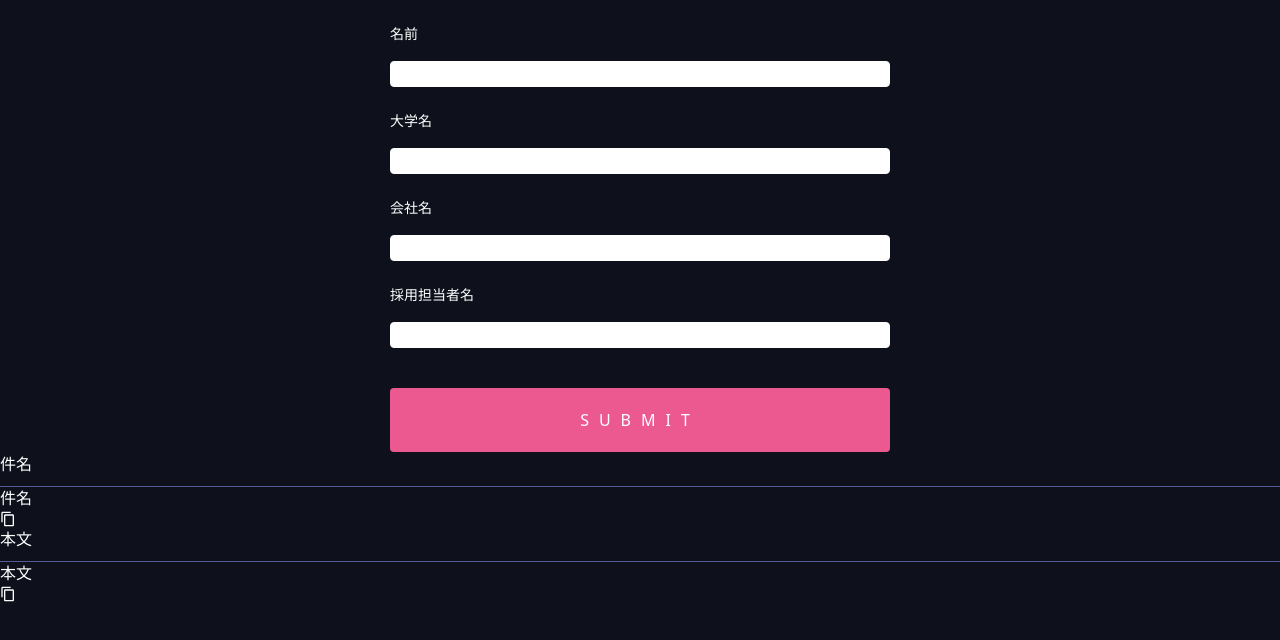
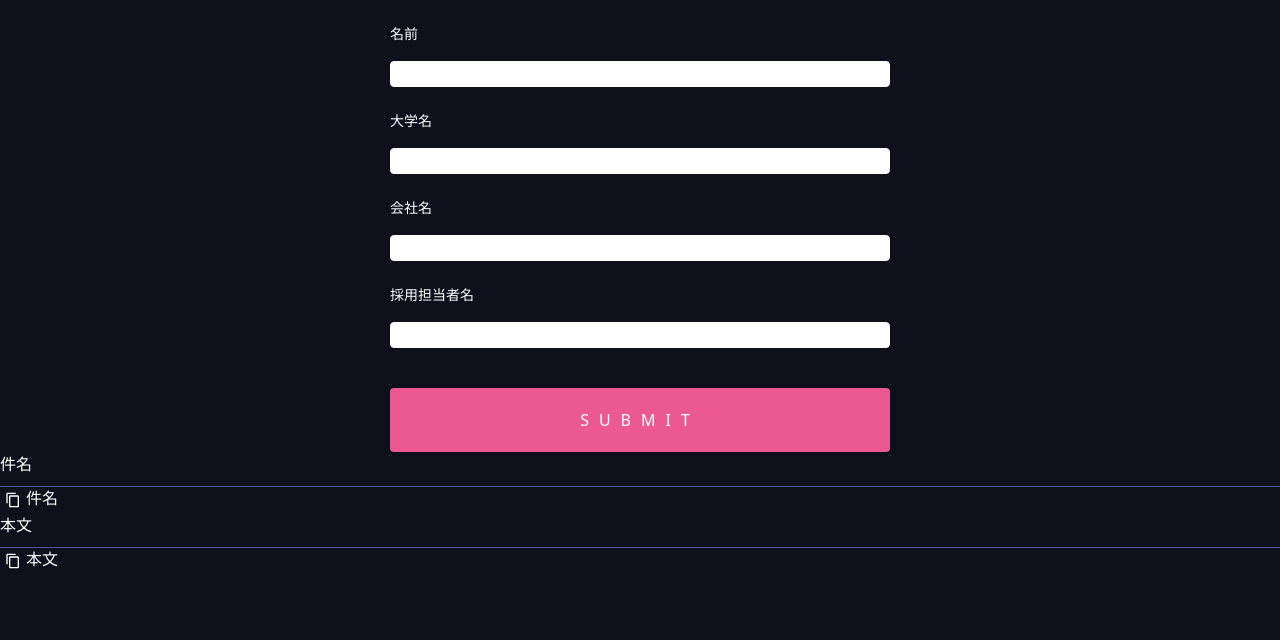
Before and after one commit to diohabara/naitei_jitai, a React (Create React App) app: page / in a window 1280 px wide. Shown: the top 640 px of the page. Built offline with nearby package versions, Linux system fonts and the light colour scheme.

Commit message:
feat: flex subject and body

```diff
--- a/src/App.css
+++ b/src/App.css
@@ -23,7 +23,8 @@ h1 {
 }
 
 h2 {
-  font-weight: 100;
+  font-weight: 400;
+  display: flex;
   color: white;
   text-align: left;
   padding-bottom: 10px;
@@ -34,15 +35,6 @@ h2 {
   background: #0e101c;
   max-width: 400px;
   margin: 0 auto;
-}
-
-p {
-  color: #bf1650;
-}
-
-p::before {
-  display: inline;
-  content: "♥";
 }
 
 input {
@@ -103,12 +95,14 @@ input:disabled {
 }
 
 .subject {
+  display: flex;
   margin: 0 auto;
   text-align: left;
   width: 100%;
   color: white;
 }
 .body {
+  display: flex;
   margin: 0 auto;
   text-align: left;
   width: 100%;
@@ -121,7 +115,9 @@ input:disabled {
   color: white;
 }
 
-/* span {
-  display: block;
+span {
+  display: flex;
   text-align: right;
-} */
+  font-weight: 400;
+  padding: 5px;
+}
--- a/src/App.tsx
+++ b/src/App.tsx
@@ -41,7 +41,7 @@ export const App: React.FC = () => {
 
   面接をご担当いただいた${recruiterName}様をはじめ、採用に関わってくださった皆さまには、心より感謝しております。
   最後になりますが、貴社の益々の発展を心よりお祈り申し上げます。
-  -----------------------
+
   ${userName}`);
     }
   );
@@ -73,22 +73,22 @@ export const App: React.FC = () => {
 
       <h2>件名</h2>
       <div className="subject">
-        <pre>{subject}</pre>
         <CopyToClipboard text={subject} onCopy={() => alert("Copied")}>
           <span>
             <MdContentCopy />
           </span>
         </CopyToClipboard>
+        <pre>{subject}</pre>
       </div>
 
       <h2>本文</h2>
       <div className="body">
-        <pre>{body}</pre>
         <CopyToClipboard text={body} onCopy={() => alert("Copied")}>
           <span>
             <MdContentCopy />
           </span>
         </CopyToClipboard>
+        <pre>{body}</pre>
       </div>
     </>
   );
```
